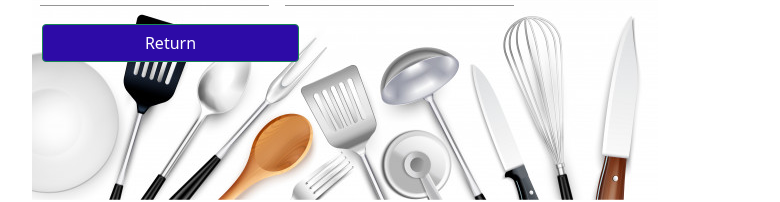
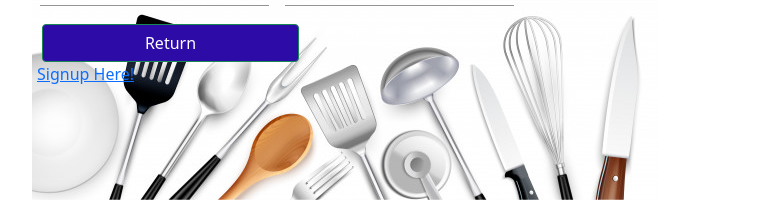
Before and after one commit to KurtisJin/recipes, a React (Create React App) app in the folder client/: page /login in a window 1280 px wide. Shown: the part 334-536 px from the top of the page, without its empty margins (288-1068 px from the left). Built offline with nearby package versions, Linux system fonts and the light colour scheme.

Commit message:
added signup route from login

```diff
--- a/client/src/Pages/Signup/Signup.js
+++ b/client/src/Pages/Signup/Signup.js
@@ -28,6 +28,11 @@ const useStyles = makeStyles((theme) =>
       marginBottom: "50px"
     },
 
+    link: {
+      marginLeft: "5px",
+      marginTop: "7px",
+    }
+
   }),
 );
  function Signup() {
@@ -46,8 +51,9 @@ const useStyles = makeStyles((theme) =>
             autoComplete="current-password"
           />
           <input type="submit" value="Submit" className="btn btn-success" />
-
           <input type="return" value="Return" className="btn btn-success" />
+          <br></br>
+          <a className={classes.link} href="/signup">Signup Here!</a>
 
       </form>
     </div>
```
